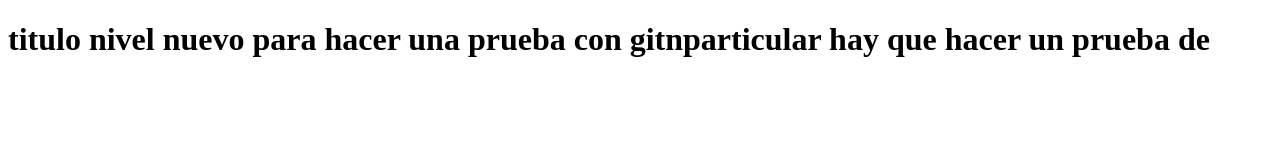
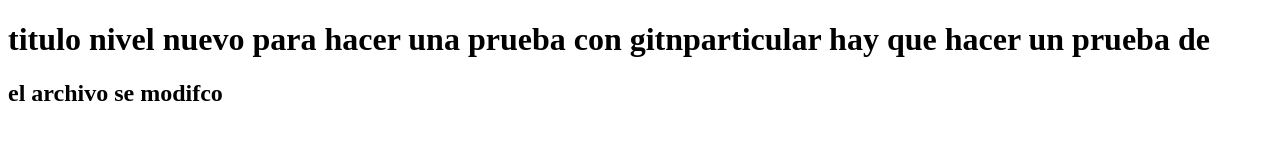
Before and after one commit to molinamachado/hellow, a plain HTML site: page index.html in a window 1280 px wide. Drawn offline with Linux system fonts and the light colour scheme.

Commit message:
se modifico

```diff
--- a/index.html
+++ b/index.html
@@ -12,6 +12,10 @@
 <body>
     <h1> titulo nivel nuevo para hacer una prueba con gitnparticular hay que hacer un prueba de
     </h1>
+    <h2>
+        el archivo se modifco
+    </h2>
 </body>
 
+
 </html>
```
